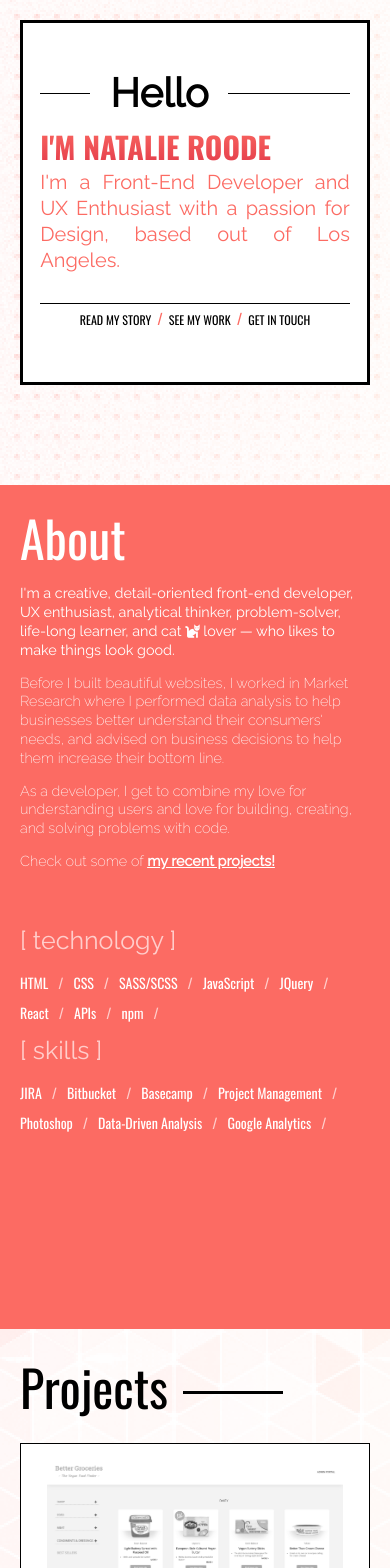
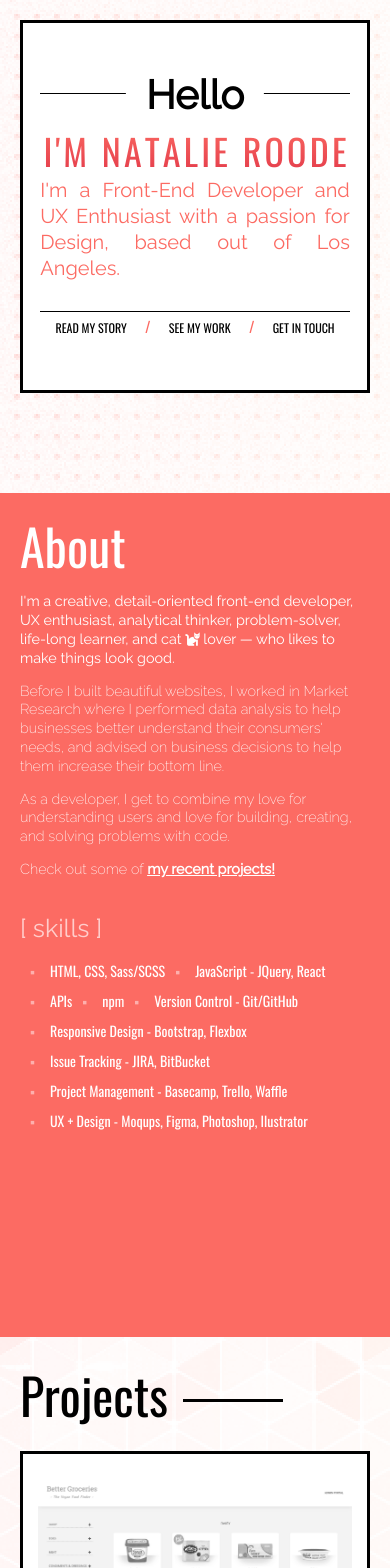
Before and after one commit to nroode/portfolio, a React (Create React App) app: page / in a window 390 px wide. Shown: the part 80-1648 px from the top of the page. Built offline with nearby package versions, Linux system fonts and the light colour scheme.

Commit message:
enabled responsiveness for multiple screen sizes

```diff
--- a/src/Components/About.js
+++ b/src/Components/About.js
@@ -1,7 +1,13 @@
 import React from 'react';
 
-let techSkills = ['HTML', 'CSS', 'SASS/SCSS', 'JavaScript', 'JQuery', 'React', 'APIs', 'npm'];
-const addtlSkills = ['JIRA', 'Bitbucket', 'Basecamp', 'Project Management', 'Photoshop', 'Data-Driven Analysis', 'Google Analytics']
+// let techSkills = ['HTML', 'CSS', 'SASS/SCSS', 'JavaScript', 'JQuery', 'React', 'APIs', 'npm'];
+// const addtlSkills = ['JIRA', 'Bitbucket', 'Basecamp', 'Project Management', 'Photoshop', 'Data-Driven Analysis', 'Google Analytics']
+
+let techSkills = ['HTML, CSS, Sass/SCSS', 'JavaScript -  JQuery, React', 'APIs', 'npm', 'Version Control -  Git/GitHub', 'Responsive Design -  Bootstrap, Flexbox', 'Issue Tracking -  JIRA, BitBucket', 'Project Management -  Basecamp, Trello, Waffle', 'UX + Design -  Moqups, Figma, Photoshop, Ilustrator'];
+
+
+
+
 
 
 
@@ -11,6 +17,7 @@ function About(listItems) {
 
     return (
         <div className="about-container" id="section-about">
+            <div className="about-container-inner">
                 <div className="about-section">
 
                     <div className="about-section-detail">
@@ -33,25 +40,15 @@ function About(listItems) {
                 <div className="about-skills">
                     <div className="about-skills-set">
 
-                    <h2 className="about-skills-title">[ technology ]</h2>
-
-                    <ul className="about-skills-list">
-                        {techSkills.map((skill) => <li className="about-skill">{skill}<span className="divider divider-about">/</span></li>)}
-                    </ul>
-                </div>
-                <div className="about-skills-set">
-
                         <h2 className="about-skills-title">[ skills ]</h2>
 
                         <ul className="about-skills-list">
-                        {addtlSkills.map((skill) => <li className="about-skill">{skill}<span className="divider divider-about">/</span></li>)}
+                            {techSkills.map((skill) => <li className="about-skill">{skill}</li>)}
                         </ul>
                     </div>
+
                 </div>
-
-
-
-
+            </div>
         </div>
     )
 
@@ -76,3 +73,15 @@ export default About;
 // <i className="fas fa-asterisk about-asterisk"></i>
 
 // <hr className="line-horiz-about" />
+
+
+// <div className="about-skills-set">
+
+//                     <h2 className="about-skills-title">[ skills ]</h2>
+
+//                     <ul className="about-skills-list">
+//                         {addtlSkills.map((skill) => <li className="about-skill">{skill}<span className="divider divider-about">/</span></li>)}
+//                     </ul>
+//                 </div>
+
+// <span className="divider divider-about">/</span>
--- a/src/Components/Header.js
+++ b/src/Components/Header.js
@@ -1,7 +1,16 @@
 import React from 'react';
 import Navigation from './Navigation.js';
 
+
+
 function Header() {
+    const intro = "I'm Natalie Roode";
+    const introArr = intro.split('');
+    introArr.forEach((char, i) => {if (char === " ") {introArr[i] = `\u00A0` }});
+    // const introArr = ['I', "'", 'm', `\u00A0` , 'N', 'a', 't', 'a', 'l', 'i', 'e', '\u00A0', 'R', 'o', 'o', 'd', 'e']
+    console.log(introArr);
+    const introSpan = introArr.map(letter => <div> {letter} </div>);
+
     return (
         <div className="header-container">
             <div className="contact-links">
@@ -13,7 +22,7 @@ function Header() {
                 <div className="header-description-links">
                     <div className="header-description">
                         <h1 className="header-hello">Hello</h1>
-                        <h1 className="header-intro">I'm <span className="name">Natalie Roode </span></h1>
+                        <h1 className="header-intro">{introSpan}</h1>
                         <p className="header-intro-tagline">I'm a Front-End Developer and UX Enthusiast with a passion for Design, based out of Los Angeles.  </p>
                     </div>
                     <div className="nav-section-links">
--- a/src/Components/Projects.js
+++ b/src/Components/Projects.js
@@ -15,10 +15,10 @@ let featuredProjects = [
     {
         title: 'Better Groceries',
         role: 'Developer',
-        affiliation: "Philosophie Group Inc. - Product for Good",
+        affiliation: "Philosophie Group Inc. + Better Eating International - Product for Good",
         subTitle: '[ the vegan food finder ]',
         tech: ['React.js', 'Styled Components', 'Unstated', 'PostgreSQL',],
-        description: 'Developed for Better Eating International, the Better Groceries app was created to help transitioning vegans.  This app serves as a source of education on vegan alternatives and makes shopping for vegan products easier by connecting users with product locators.  Web app includes a public view for product searches and an admin view where administrators can add new products to the database or update current product information.',
+        description: 'The Better Groceries app was created to help transitioning vegans; it makes shopping for vegan products easier by connecting users with product locators and educating on vegan alternatives.  The app includes a public view for product searches and an admin view where the database of product information can be updated.',
         github: false,
         githubLink: '',
         liveDemo: 'https://staging--better-groceries.netlify.com/',
--- a/src/Styling/About.scss
+++ b/src/Styling/About.scss
@@ -13,7 +13,12 @@
     background-size: cover;
     background-blend-mode: lighten;
 
-    display: flex;
+
+
+    &-inner {
+        display: flex;
+        margin: $inside-margin;
+    }
 }
 
 .about-section-title {
@@ -34,8 +39,9 @@
     // flex-grow: 1;
 
     width: 40%;
-    margin: 5rem 5rem 5rem 0;
-    padding: 5rem 5rem 5rem 0;
+    // margin: 5rem 5rem 5rem 0;
+    margin: 0;
+    padding: 5rem;
 
     display: inline-block;
 
@@ -59,6 +65,7 @@
 
     &-list {
         list-style-type: none;
+
         padding-left: 0;
         margin-top: 0;
         font-family: $font-secondary;
@@ -67,7 +74,7 @@
     }
 
     &-set {
-        padding: 1rem;
+        // padding: 1rem;
         width: 100%;
         margin-bottom: 1rem;
         position: relative;
@@ -80,9 +87,18 @@
     padding: .2rem 0;
     font-size: 2rem;
 
+
     // background-color: $med-pink-alt;
     // padding: .2rem .5rem;
     // margin: .5rem .5rem;
+
+    &::before {
+        content: "\25AA";
+        color: rgba(254, 223, 223, 0.596);
+        display: inline-block;
+        width: 2rem;
+        margin-left: 1rem
+    }
 
 }
 
@@ -115,7 +131,7 @@
 
 
 .about-section {
-    margin: $inside-margin;
+
     padding: 10rem 0;
     border: 5px solid white;
     padding: 5rem;
@@ -131,51 +147,107 @@
     color: $med-pink-alt;
 }
 
-@media (max-width: 500px) {
+// @media (max-width: $screen-lg) {
+//     .about-container {
+//         display: block;
+//         box-sizing: border-box !important;
+//     }
 
-    .about-container {
+// }
+
+@media (max-width: $screen-xl) {
+    .about-story, .about-skills {
+        font-size: 1.75rem;
+    }
+}
+
+@media (max-width: $screen-lg) {
+
+    .about-container-inner {
         display: block;
-        box-sizing: border-box !important;
+
     }
+
     .about-section {
-        margin: 0;
-        padding: 2rem;
-        border: none;
+        // margin: 0;
+        // padding: 2rem;
+        // border: none;
         width: 100%;
 
-        // font-size: 75%;
-        &-title {
-            font-size: 5rem;
-        }
-
-        // .about-skills {
-        //     display: block;
-        //     margin: 0;
-        //     padding: 2rem;
+        // &-title {
+        //     font-size: 5rem;
         // }
     }
 
 
     .about-story, .about-skills {
-        // width: 100%;
+        font-size: 2rem;
+    }
+
+    // .about-story {
+    //     margin-right: 0rem;
+    //     font-size: 90%;
+    // }
+
+    .about-skills {
+        width: 90%;
+
+        // &-set{
+        //     padding: 0;
+        // }
+    }
+
+    // .about-skills-title {
+    //     font-size: 2.5rem;
+    //     margin-bottom: 1rem;
+
+    // }
+
+    .about-skills-list {
+        margin-bottom: 1rem;
+        // .about-skill {
+        //     font-size: 70%;
+        // }
+    }
+
+
+  }
+
+  @media (max-width: $screen-xs) {
+
+    .about-container-inner {
+        margin: 2rem;
+    }
+
+    .about-section {
+        margin: 0;
+        padding: 0rem;
+        border: none;
+        width: 100%;
+
+        &-title {
+            font-size: 5rem;
+        }
+    }
+
+
+    .about-story, .about-skills {
         font-size: 2rem;
     }
 
     .about-story {
         margin-right: 0rem;
-        // width: 100%;
         font-size: 90%;
     }
 
     .about-skills {
         margin: 0;
-        padding: 2rem;
-        width: 90%;
+        padding: 2rem 0 0 0;
+        width: 100%;
 
 
         &-set{
             padding: 0;
-
 
         }
 
--- a/src/Styling/Contact.scss
+++ b/src/Styling/Contact.scss
@@ -62,7 +62,7 @@
     }
 }
 
-@media (max-width: 500px) {
+@media (max-width: $screen-xs) {
     .contact-section {
         &-links {
             a{
--- a/src/Styling/Header.scss
+++ b/src/Styling/Header.scss
@@ -20,6 +20,7 @@
 
     display: flex;
     flex-direction: column;
+
 }
 
 // .name {
@@ -27,7 +28,7 @@
 // }
 
 .header-description {
-
+    width: 100%;
     border-top: 5px solid black;
     border-bottom: 5px solid black;
 
@@ -53,9 +54,15 @@
 .header-hello {
     color: black;
     background: white;
+    // position: absolute;
+    // top: -5.5rem;
+    // left: 25rem;
+
     position: absolute;
-    top: -5.5rem;
-    left: 25rem;
+        top: 0%;
+        left: 50%;
+        transform: translate(-50%, -50%);
+
     font-size: 9rem;
     margin: 0;
     padding: 0 2rem;
@@ -65,16 +72,22 @@
 .header-divider {
     color: $med-pink;
     font-size: 5rem;
-    padding: 0 1.5rem;
+    // padding: 1rem 0rem;
 
 }
 
 .header-intro {
     font-family: $font-secondary;
-    font-size: 10rem;
+
+    font-size: 11rem;
+    display: flex;
+    justify-content: space-evenly;
+    // width: 100%;
+
     padding: 0;
     margin: 0;
-    font-weight: 700;
+    font-weight: 400;
+
 
     text-transform: uppercase;
     color: $med-pink;
@@ -118,8 +131,62 @@
     }
 }
 
+@media (max-width: $screen-xl) {
+    .header-description {
 
-@media (max-width: 500px) {
+        &-links {
+            width: 80%;
+        }
+    }
+
+    .header-intro {
+        font-size: 10.5rem;
+    }
+
+    // .header-divider {
+    //     font-size: 3rem;
+    //     padding: 1rem 0rem;
+    // }
+
+
+}
+
+@media (max-width: $screen-lg) {
+
+    .header-intro {
+        font-size: 8rem;
+        &-tagline {
+            font-size: 3.5rem;
+        }
+    }
+
+    .nav-section-links {
+        .header-divider, .nav-section {
+            font-size: 2.5rem;
+            padding: .3rem;
+        }
+    }
+}
+
+@media (max-width: $screen-m) {
+
+    .header-intro {
+        font-size: 6rem;
+
+
+
+        &-tagline {
+            font-size: 3rem;
+        }
+    }
+    .header-hello {
+        font-size: 6rem;
+    }
+
+
+}
+
+@media (max-width: $screen-xs) {
 
     .contact-links {
         right: .5rem;
@@ -129,29 +196,27 @@
         }
     }
 
-    .header-description-container {
-        padding: 0;
-
-        .header-intro {
-            font-size: 3rem;
-
-            &-tagline {
-                font-size: 2rem;
-            }
-        }
-
-    }
-
     .header-description {
         border-top: 1px solid black;
         border-bottom: 1px solid black;
         padding: 3rem 0;
 
         &-container {
+            padding: 0;
             margin: 10rem 2rem;
             text-align: center;
             border: 3px solid black;
+
+            .header-intro {
+                font-size: 3.6rem;
+
+                &-tagline {
+                    font-size: 2rem;
+                }
+            }
+
         }
+
         &-links {
             width: 90%;
             margin-top: 7rem;
@@ -167,8 +232,6 @@
 
     .header-hello{
         font-size: 4rem;
-        top: -2.5rem;
-        left: 5rem;
     }
 
 
@@ -189,3 +252,17 @@
     }
 
 }
+
+// @media (max-width: $screen-m) {
+
+//     &-container {
+//         .header-intro {
+
+//             font-size: 6rem;
+
+//             &-tagline {
+//                 font-size: 4rem;
+//             }
+//         }
+//     }
+// }
--- a/src/Styling/Navigation.scss
+++ b/src/Styling/Navigation.scss
@@ -19,11 +19,14 @@
 
 .nav-section-links {
     text-transform: uppercase;
-    display: inline-block;
-    padding: .5rem;
-    margin-right: 2rem;
+    // display: inline-block;
+    // padding: .5rem;
+    // margin-right: 2rem;
     font-family: $font-secondary;
     width: 100%;
+    display: flex;
+    justify-content: space-evenly;
+    flex-wrap: nowrap;
 
 }
 
@@ -31,15 +34,16 @@
     padding: 1rem 1.5rem 1rem 0rem;
     display: inline-block;
     margin: 0;
-    font-size: 1.5rem;
+    font-size: 4rem;
     font-weight: 700;
 
 
     a {
         color: black;
         text-decoration: none;
-        font-size: 4rem;
         font-weight: 400;
+        width: 100%;
+
         // padding: .5rem 1rem;
 
 
@@ -50,3 +54,20 @@
     }
 
 }
+
+@media (max-width: $screen-xl) {
+    .nav-section a {
+   font-size: 3rem;
+    }
+}
+
+@media (max-width: $screen-lg) {
+    .nav-section a {
+   font-size: 2rem;
+    }
+
+    .nav-section .header-divider {
+        font-size: 2rem;
+        // padding: 1rem 0rem;
+    }
+}
--- a/src/Styling/Project.scss
+++ b/src/Styling/Project.scss
@@ -16,7 +16,7 @@
 
 .project-image {
     width: 90%;
-    border: 10px solid rgba(255, 255, 255, 0.167);
+    border: 1px solid rgb(228, 228, 228);
     margin: 1rem 0rem;
     z-index: 3;
     position:relative;
@@ -189,31 +189,126 @@ h2 {
 
 }
 
-@media (max-width: 500px) {
+// @media (max-width: $screen-xl) {
+//     .bg-project, .prod-project {
+//         margin-left: 8rem;
+
+//         .project-number-outline {
+
+//                 left: -10rem;
+//         }
+//     }
+// }
+
+@media (max-width: $screen-lg) {
+    .project-container {
+        display: block;
+
+        .project-section-right {
+            padding-left: 0rem;
+            display: block;
+            width: 100%;
+        }
+
+        .project-section-left {
+            // display: block;
+
+            width: 100%;
+            order: 2;
+        }
+
+        .project-images {
+            display: block;
+        }
+
+        .project-image {
+            width: 50%;
+            padding: .5rem;
+            padding-bottom: 3rem;
+            box-sizing: border-box;
+            // margin: .5rem auto;
+            z-index: 3;
+            // display: block;
+            border: 0px;
+
+            &-main {
+                z-index: 5;
+            }
+
+            &-secondary {
+                z-index: 1;
+                // display: none;
+            }
+        }
+
+
+    }
+
+    .project-number {
+        font-size: 18rem;
+    }
+
+    .bg-project, .prod-project {
+        margin-left: 8rem;
+
+        .project-number-outline {
+                left: -10rem;
+        }
+    }
+
+    .dragon-project {
+        margin-right: 8rem;
+
+        .project-number-outline {
+                right: -10rem;
+        }
+    }
+
+}
+
+@media (max-width: $screen-m) {
+    .bg-project, .prod-project {
+        margin-left: 0rem;
+
+        .project-number-outline {
+            display: none;
+        }
+    }
+
+    .dragon-project {
+        margin-right: 0rem;
+
+        .project-number-outline {
+                display: none;
+        }
+    }
+}
+
+@media (max-width: $screen-xs) {
     h2 {
         font-size: 3rem;
     }
 
     .project-container {
-      display: block;
+    //   display: block;
       font-size: 80%;
       margin: 2rem 0;
-      border: 1px solid black;
+      border: 3px solid black;
 
-      .project-section-right {
-        padding-left: 0rem;
-        display: block;
-        width: 100%;
+    //   .project-section-right {
+    //     padding-left: 0rem;
+    //     display: block;
+    //     width: 100%;
 
-        // flex-direction: column;
-        // justify-content: center;
-        }
+    //     flex-direction: column;
+    //     justify-content: center;
+    //     }
 
-        .project-section-left {
-        display: block;
-        width: 100%;
-        order: 2;
-        }
+        // .project-section-left {
+        // display: block;
+        // width: 100%;
+        // order: 2;
+        // }
 
         .project-images {
             display: block;
@@ -222,7 +317,6 @@ h2 {
             height: 50%;
             position: relative;
             margin-bottom: 2rem;
-
 
         }
 
@@ -237,21 +331,20 @@ h2 {
         }
 
         .project-image {
-            // width: 80%;
-            margin: .5rem auto;
-            z-index: 3;
+
+            // margin: .5rem auto;
+            // z-index: 3;
             display: block;
-            border: 0px;
+            padding-bottom: 0rem;
+            width: 100%;
+            // border: 0px;
 
             &-main {
                 z-index: 5;
-                // position: absolute;
-                // right: 0rem;
-                // top: 5rem;
             }
 
             &-secondary {
-                z-index: 1;
+                // z-index: 1;
                 display: none;
             }
         }
--- a/src/Styling/Projects.scss
+++ b/src/Styling/Projects.scss
@@ -64,7 +64,7 @@ a.github-link {
     }
 }
 
-@media (max-width: 500px) {
+@media (max-width: $screen-xs) {
     .projects-section {
         margin: 0;
         padding: 2rem;
```
Also changed, not shown: src/Styling/Variables.scss (+12 -0 lines). Lines whose indentation alone changed are shown as unchanged.
